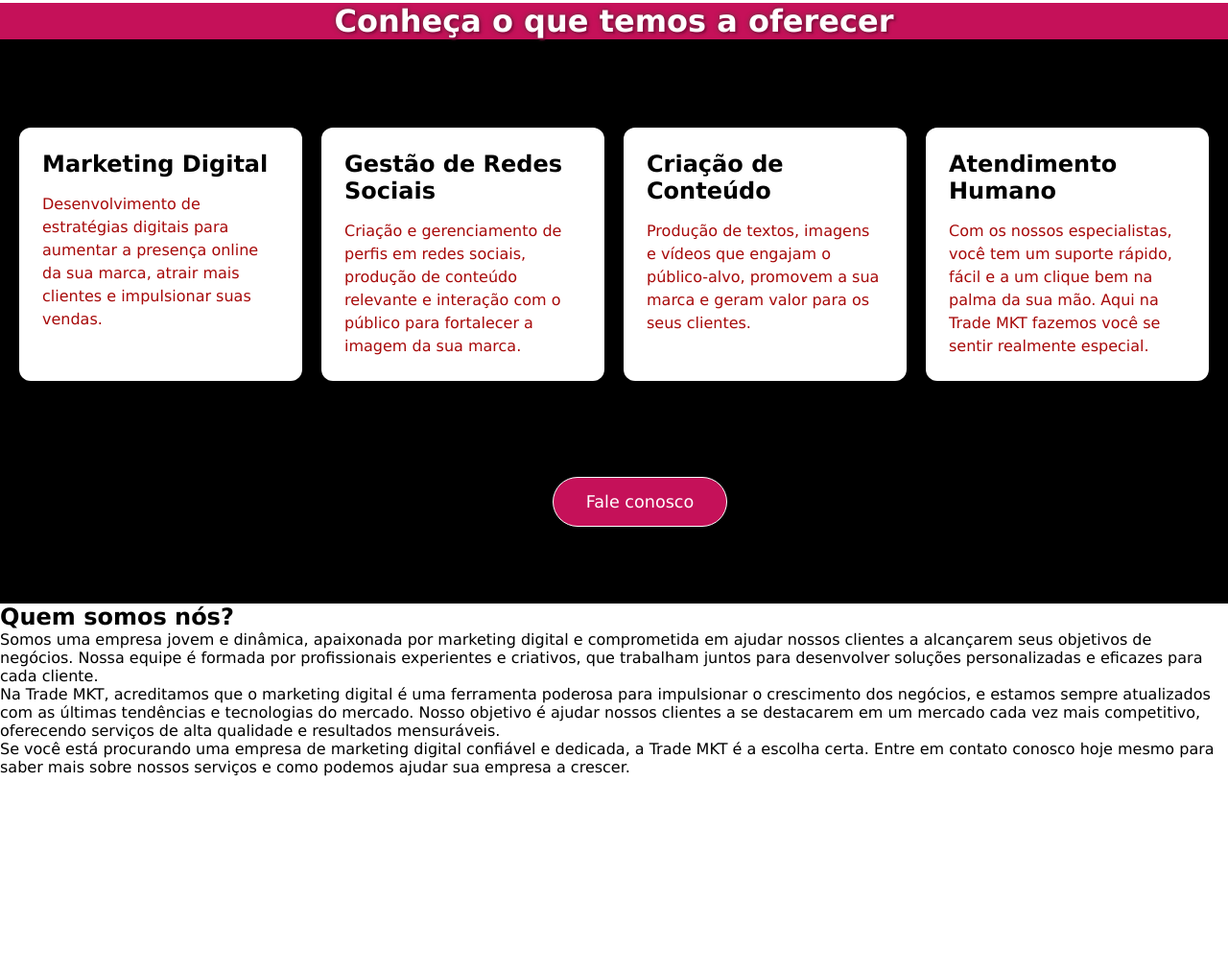
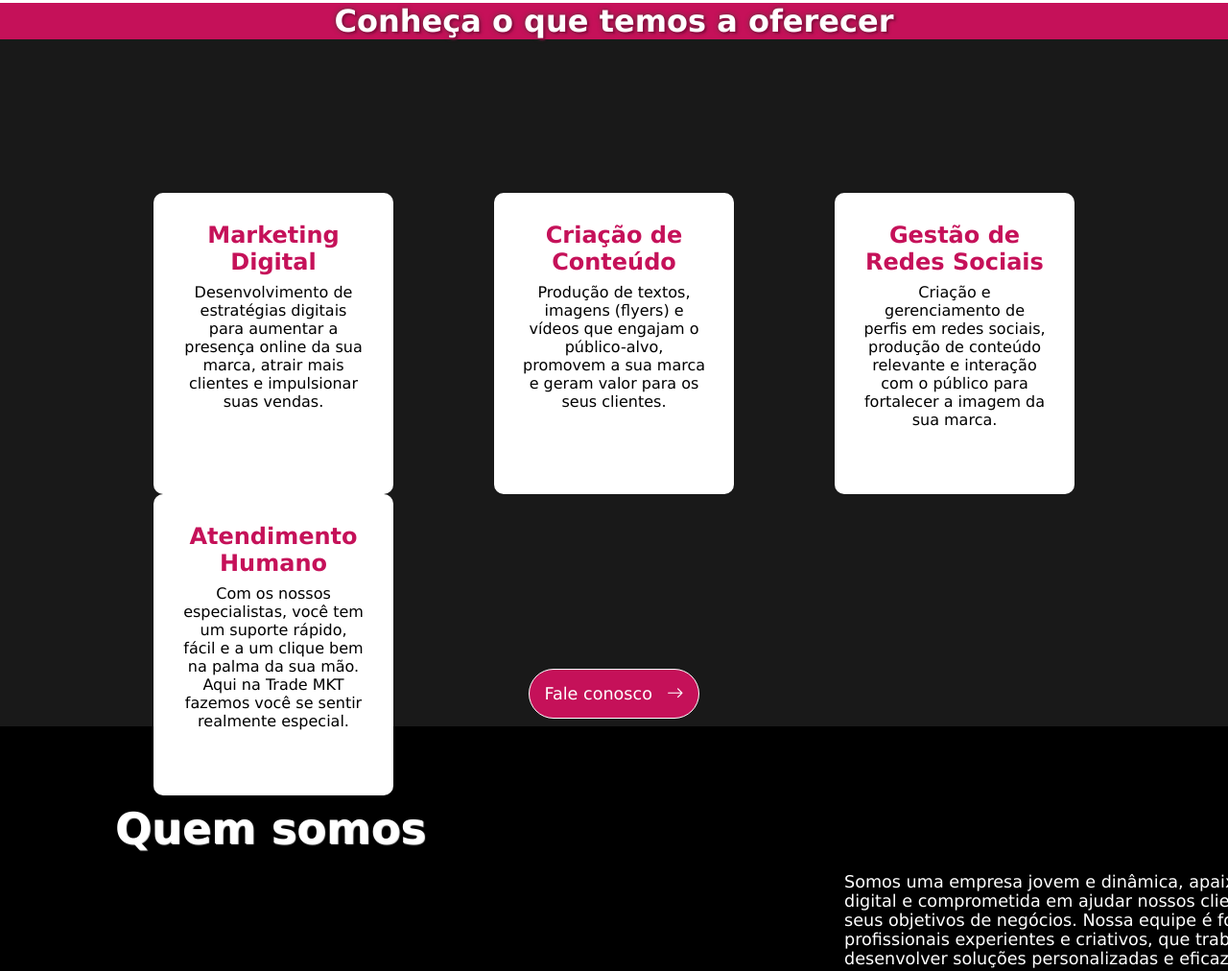
Before and after one commit to afterbx/TradeMKT, a plain HTML site: page index.html in a window 1280 px wide. Shown: the part 1437-2449 px from the top of the page at 96% size. Before the commit the page ends 2246 px from the top, so only its background shows below. Drawn offline with nearby package versions, Linux system fonts and the light colour scheme.

Commit message:
New feat - cards and quem somos

```diff
--- a/css/styles.css
+++ b/css/styles.css
@@ -1,7 +1,9 @@
+
 *{
     margin: 0;
     font-family: 'Lucida Sans', 'Lucida Sans Regular', 'Lucida Grande', 'Lucida Sans Unicode', Geneva, Verdana, sans-serif
 }
+
 /* Estilização da nav */
 #Logo-nav img{
     height:5vh;
@@ -187,7 +189,6 @@ a:visited{
     font-size: 2rem;
     text-align: center;
     margin-top: 20vh;
-    margin-bottom: 5vh;
     gap: 4vh;
     z-index: 1;
     background-color: #c51159;
@@ -195,53 +196,62 @@ a:visited{
     text-shadow: 2px 2px 2px rgb(143, 7, 64), 0 0 5px #503838;
 }
 /* Cards */
-#metodos{
-    background-color: rgba(0, 0, 0) ;
-    padding-bottom: 10vh;
-}
 .cards-container {
-  display: flex;              /* coloca lado a lado */
-  justify-content: center;    /* centraliza os cards */
-  gap: 20px;                  /* espaço entre eles */
-  padding: 20px;
+    display: flex;
+    justify-content: space-between;
+    flex-flow: wrap row;
+    background-color: rgba(0,0,0,0.9);
+    padding: 20vh;
+    cursor: default;
+    height: 50vh;
 }
 
-.metodo {
-  margin-top: 4vh;
-  background: #ffffff;
-  border-radius: 12px;
-  box-shadow: 0 4px 8px rgba(0,0,0,0.1);
-  padding: 3vh;
-  width: 280px;               /* largura fixa */
-  transition: transform 0.3s ease, box-shadow 0.3s ease;
+.card-shadow {
+ width: 190px;
+ height: 254px;
+ background: white;
+ border-radius: 10px;
+ transition: border-radius 0.5s cubic-bezier(0.175, 0.885, 0.32, 1.275);
+ padding: 30px;
+ transition: all 0.5s ease-in-out;
 }
 
-.metodo:hover {
-  transform: translateY(-5px);
-  box-shadow: 0 8px 16px rgba(0,0,0,0.2);
+.card-shadow:hover{
+    transform: scale(1.05);
+
+    box-shadow: 0 8px 20px 5px rgba(190, 9, 79, 0.5) ;
 }
 
-.metodo h2 {
-  margin-bottom: 2vh;
-  color: #000000;
+.card-content p{
+    text-align: center;
+    margin-top: 1vh;
 }
 
-.metodo p {
-  color: #a70909;
-  font-size: 1rem;
-  line-height: 1.5;
+.card-title{
+    text-align: center;
+    color: #c51159;
 }
+
+.shadow {
+ box-shadow: inset 0 -3em 3em rgba(0,0,0,0.1),
+             0 0  0 2px rgb(190, 190, 190),
+             0.3em 0.3em 1em rgba(0,0,0,0.3);
+}
+
 
 /* Botão main */
 
+#botaozinho{
+    margin-top: -8vh;
+    display: flex;
+    justify-content: center;
+}
 #botao-main{
     background-color: #c51159;
     border-radius: 5vh;
     padding: 15px;
     max-width: 150px;
     max-height:100px;
-    margin-left: 45%;
-    margin-top: 10vh;
     color: white;
     display: flex;
     justify-content: center;
@@ -249,14 +259,15 @@ a:visited{
     cursor: pointer;
     border-color: #bebebe;
     border: solid 1px;
-    z-index: 1;
+    z-index: 10;
     font-size: 1.1rem;
     transition: 0.5s ease, transform 0.5s ease;
     text-decoration: none;
+    gap: 15px;
 }
 #botao-main:hover{
     background-color: #bebebe;
-    color: #000000;
+    color: #c51159;
     transform: scale(1.02);
     border: solid 1px #bebebe;
 }
@@ -264,3 +275,33 @@ a:visited{
 /* Fim cards */
 
 /* Inicio Quem somos nós */
+
+#quem-somos{
+    background-color: rgba(0,0,0);
+    max-height: 70vh;
+    flex-flow: wrap row ;
+    margin-top: -4vh;
+}
+
+#titulo-qmsomos{
+    display: flex;
+    justify-content: flex-start;
+    color: #ffffff;
+    text-shadow: 1px 1px 1px whitesmoke;
+    font-size: 2.8rem;
+    margin-left: 15vh;
+    margin-top: 5vh;
+    padding-top: 10vh;
+}
+
+
+#texto-qmsomos{
+    color: white;
+    margin-left: 110vh;
+    width: 600px;
+    font-size: 1.1rem;
+    display: flex;
+    flex-direction: column;
+    gap: 1vh;
+
+}
--- a/index.html
+++ b/index.html
@@ -51,45 +51,60 @@
     <div id="mensagens-M">
         <span>Marketing</span> <i class="bi bi-caret-right-fill"></i> <span>Estratégia</span> <i class="bi bi-caret-right-fill"></i> <span>Tecnologia</span> <i class="bi bi-caret-right-fill"></i> <span>Resultado</span>  <i id="check-dms" class="bi bi-check-all"></i></div>
 
-            <!-- Cards -->
+            <!-- método -->
     <div id="metodos">
          <h1 id="texto-sob-metodo">Conheça o que temos a oferecer </h1>
+
+        </div>
+
+        <!-- Card -->
          <div class="cards-container">
-                    <div class="metodo">
-                        <h2>Marketing Digital</h2>
+                      <div class="card-shadow">
+                        <div class="card-content">
+                              <h2 class="card-title">Marketing Digital</h2>
                                     <p>Desenvolvimento de estratégias digitais para aumentar a presença online da sua marca, atrair mais clientes e impulsionar suas vendas.</p>
                                 </div>
-
-                    <div class="metodo">
-                        <h2>Gestão de Redes Sociais</h2>
+                            </div>
+                            <div class="card-shadow">
+                        <div class="card-content">
+                              <h2 class="card-title">Criação de Conteúdo</h2>
+                                    <p>Produção de textos, imagens (flyers) e vídeos que engajam o público-alvo, promovem a sua marca e geram valor para os seus clientes.</p>
+                                </div>
+                            </div>
+                            <div class="card-shadow">
+                        <div class="card-content">
+                              <h2 class="card-title">Gestão de Redes Sociais</h2>
                                     <p>Criação e gerenciamento de perfis em redes sociais, produção de conteúdo relevante e interação com o público para fortalecer a imagem da sua marca.</p>
                                 </div>
-
-                    <div class="metodo">
-                        <h2>Criação de Conteúdo</h2>
-                        <p>Produção de textos, imagens e vídeos que engajam o público-alvo, promovem a sua marca e geram valor para os seus clientes.</p>
                             </div>
-                    <div class="metodo">
-                        <h2>Atendimento Humano</h2>
+                            <div class="card-shadow">
+                        <div class="card-content">
+                              <h2 class="card-title">Atendimento Humano</h2>
                                     <p>Com os nossos especialistas, você tem um suporte rápido, fácil e a um clique bem na palma da sua mão. Aqui na Trade MKT fazemos você se sentir realmente especial.</p>
                                 </div>
                             </div>
+                        </div>
 
-                 <a href="https://instagram.com/fevjao" id="botao-main" target="_blank" >Fale conosco</a>
-        </div>
+                 <div id="botaozinho"><a href="https://instagram.com/fevjao" id="botao-main" target="_blank" >Fale conosco<i class="bi bi-arrow-right"></i></a> </div>
         <!-- Fim cards -->
 
         <!-- Quem Somos nós -->
         <section id="quem-somos">
-            <h1 id="titulo-qmsomos">Quem somos nós?</h1>
+            <h1 id="titulo-qmsomos">Quem somos</h1>
+            <br>
             <div id="texto-qmsomos">
-                <p>Somos uma empresa jovem e dinâmica, apaixonada por marketing digital e comprometida em ajudar nossos clientes a alcançarem seus objetivos de negócios. Nossa equipe é formada por profissionais experientes e criativos, que trabalham juntos para desenvolver soluções personalizadas e eficazes para cada cliente.</p>
+
+                <p>Somos uma empresa jovem e dinâmica, apaixonada por marketing digital e comprometida em ajudar nossos clientes a alcançarem seus objetivos de negócios. Nossa equipe é formada por profissionais experientes e criativos, que trabalham juntos para desenvolver soluções personalizadas e eficazes para cada cliente</p> <br>
                 <p>Na Trade MKT, acreditamos que o marketing digital é uma ferramenta poderosa para impulsionar o crescimento dos negócios, e estamos sempre atualizados com as últimas tendências e tecnologias do mercado. Nosso objetivo é ajudar nossos clientes a se destacarem em um mercado cada vez mais competitivo, oferecendo serviços de alta qualidade e resultados mensuráveis.</p>
+                <br>
                 <p>Se você está procurando uma empresa de marketing digital confiável e dedicada, a Trade MKT é a escolha certa. Entre em contato conosco hoje mesmo para saber mais sobre nossos serviços e como podemos ajudar sua empresa a crescer.</p>
             </div>
+
             </section>
         <!-- Fim quem somos nós -->
     </main>
+
+
 
     <!-- Botão Whatsapp -->
      <a href="https://instagram.com/fevjao" target="_blank"><i class="bi bi-whatsapp" style="position: fixed; width: 100px; height: 100px; right: 1px; bottom: 10px; color: green; font-size: 3.5rem;"></i></a>
```
Lines whose indentation alone changed are shown as unchanged.
